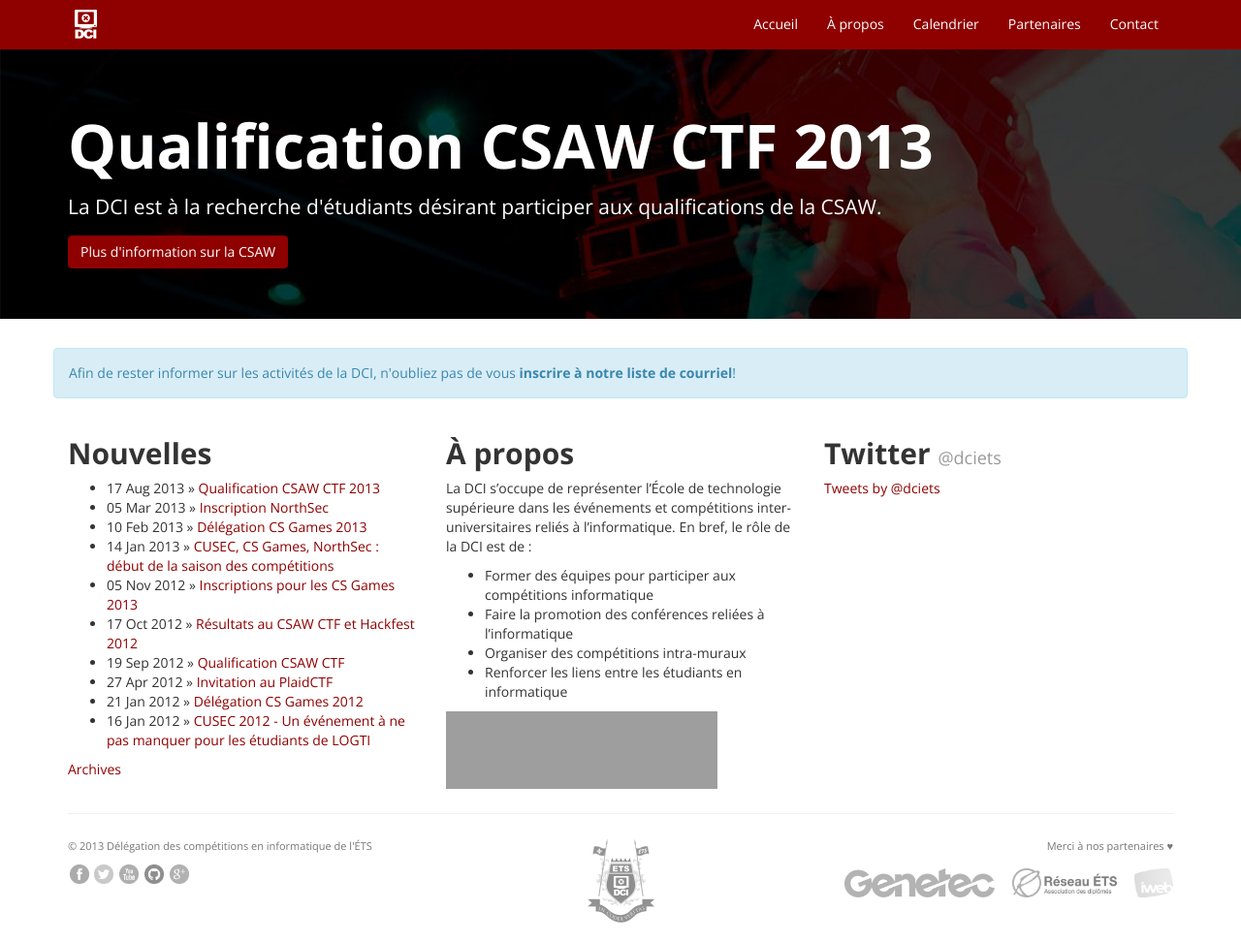
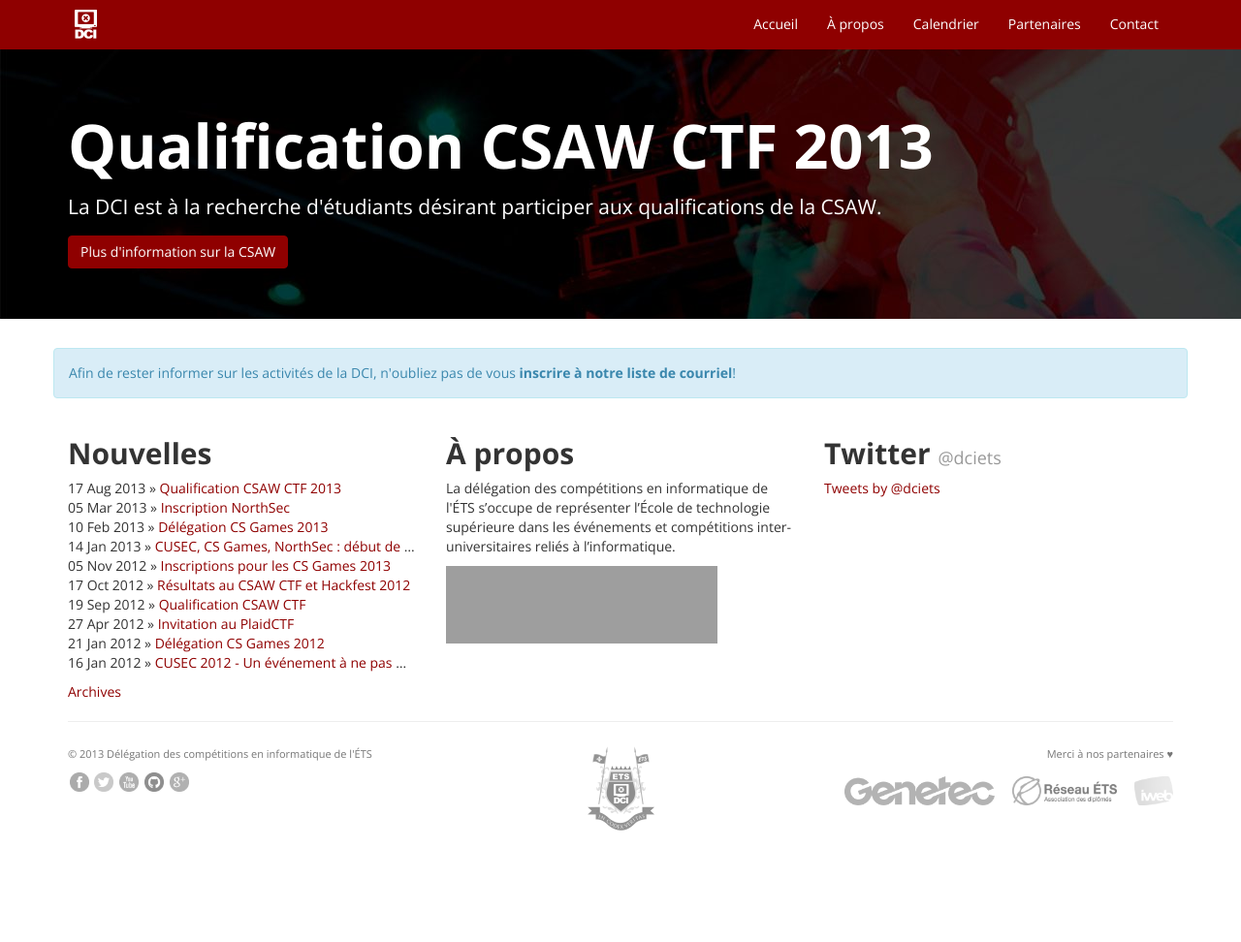
Before and after one commit to dciets/dciets.github.io, a Jekyll site: the page built from index.html, in a window 1280 px wide and 972 px high. Shown: the whole window at 97% size. Built offline with Jekyll 4.4.1, drawn with Linux system fonts in a browser that asks for light colours; Markdown is read by kramdown in place of the engine named in the settings; comment, search, counter and statistics services are not loaded; grey boxes are pictures that could not be loaded.

Commit message:
Remove list-style and add ellipsis to news links

```diff
--- a/css/main.css
+++ b/css/main.css
@@ -102,6 +102,24 @@ h1,h2,h3,h4,h5 {
 	background-color: #be0000;
 	border-color: #8f0000;
 }
+
+.posts {
+	overflow: hidden;
+	white-space: nowrap;
+}
+
+.posts ul li {
+    text-overflow: ellipsis;
+    display: block;
+    overflow: hidden;
+    white-space: nowrap;
+}
+
+.posts ul {
+	list-style:none;
+    padding-left:0;
+}
+
 
 .grayscale {
 	opacity: .5;
--- a/index.html
+++ b/index.html
@@ -19,9 +19,9 @@ title: Délégation des compétitions en informatique de l'ÉTS
     <div class="alert alert-info">Afin de rester informer sur les activit&eacute;s de la DCI, n'oubliez pas de vous <strong><a href='https://groups.google.com/forum/#!forum/dciets/join'>inscrire &agrave; notre liste de courriel</a></strong>!</div>
   </div>
   <div class='row'>
-    <div class='col-md-4'>
+    <div class='col-md-4 posts'>
       <h2>Nouvelles</h2>
-      <ul class='posts'>
+      <ul>
         {% for post in site.posts limit:10 %}
         <li>
           <span>{{ post.date | date_to_string }}</span>
@@ -34,13 +34,7 @@ title: Délégation des compétitions en informatique de l'ÉTS
     </div>
     <div class='col-md-4'>
       <h2>&Agrave; propos</h2>
-      <p>La DCI s’occupe de représenter l’École de technologie supérieure dans les événements et compétitions inter-universitaires reliés à l’informatique. En bref, le rôle de la DCI est de :</p>
-      <ul>
-        <li>Former des équipes pour participer aux compétitions informatique</li>
-        <li>Faire la promotion des conférences reliées à l’informatique</li>
-        <li>Organiser des compétitions intra-muraux</li>
-        <li>Renforcer les liens entre les étudiants en informatique</li>
-      </ul>
+      <p>La d&eacute;l&eacute;gation des comp&eacute;titions en informatique de l'&Eacute;TS s’occupe de représenter l’École de technologie supérieure dans les événements et compétitions inter-universitaires reliés à l’informatique.</p>
       <div>
       <iframe src="https://www.facebook.com/plugins/like.php?href=http%3A%2F%2Fwww.facebook.com%2Fpages%2FDelegation-des-Competitions-Informatique-de-lETS%2F155970447777042&amp;layout=standard&amp;show_faces=true&amp;width=175&amp;action=like&amp;colorscheme=light&amp;height=80" scrolling="no" frameborder="0" style="border:none; overflow:hidden; width:280px; height:80px;" allowTransparency="true"></iframe>
       </div>
```
